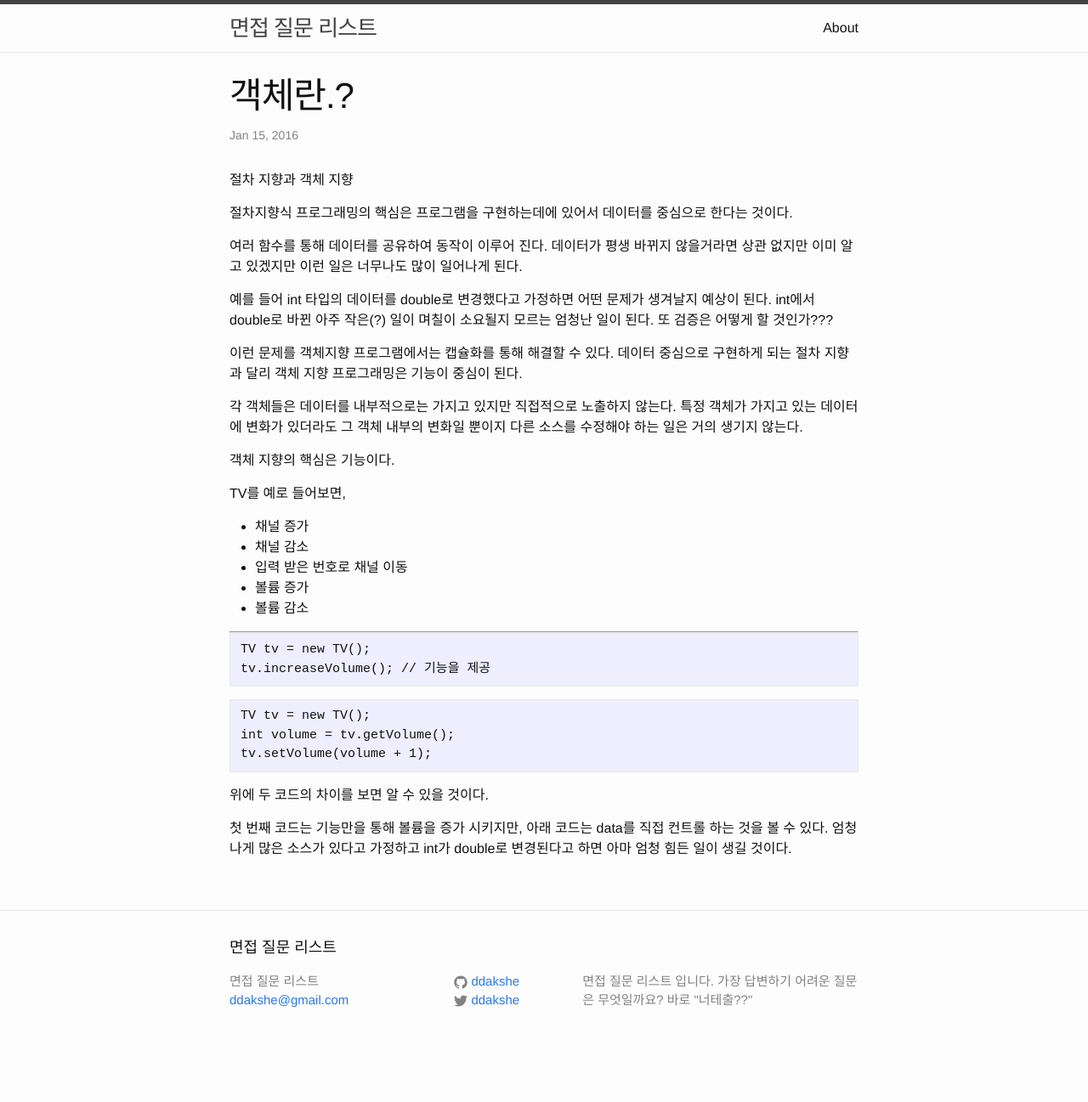
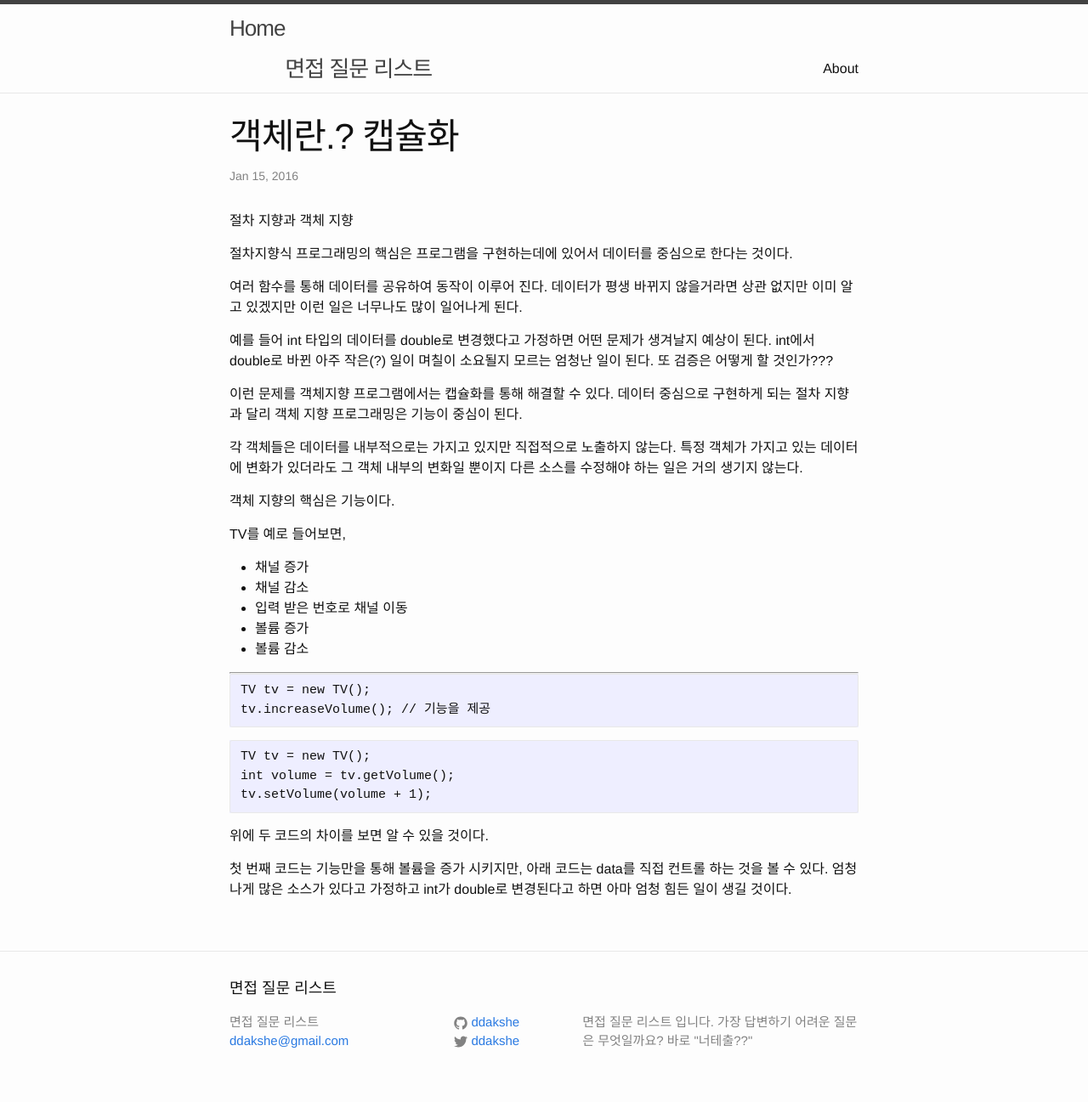
Before and after one commit to ddakshe/blog-interview, a Jekyll site: the page built from _posts/2016-01-15-object-java.markdown, in a window 1280 px wide. Shown: the whole page at 85% size. Built offline with Jekyll 4.4.1, drawn with Linux system fonts in a browser that asks for light colours; before the commit the page ends 1249 px from its top, so only the background shows below that.

Commit message:
날짜 변경 홈 추가

```diff
--- a/_includes/header.html
+++ b/_includes/header.html
@@ -2,7 +2,13 @@
 
   <div class="wrapper">
 
-    <a class="site-title" href="{{ site.baseurl }}/">{{ site.title }}</a>
+    <div>
+      <a class="site-title" href="http://ddakshe.github.io/">Home</a>
+    </div>
+    <br><br>
+    <div>
+      <a class="site-title" href="{{ site.baseurl }}/">{{ site.title }}</a>
+    </div>
 
     <nav class="site-nav">
       <a href="#" class="menu-icon">
--- a/_posts/2016-01-15-object-java.markdown
+++ b/_posts/2016-01-15-object-java.markdown
@@ -1,6 +1,6 @@
 ---
 layout: post
-title:  "객체란.?"
+title:  "객체란.? 캡슐화"
 date:   2016-01-15 16:35:57 +0900
 categories: jekyll update
 ---
```
